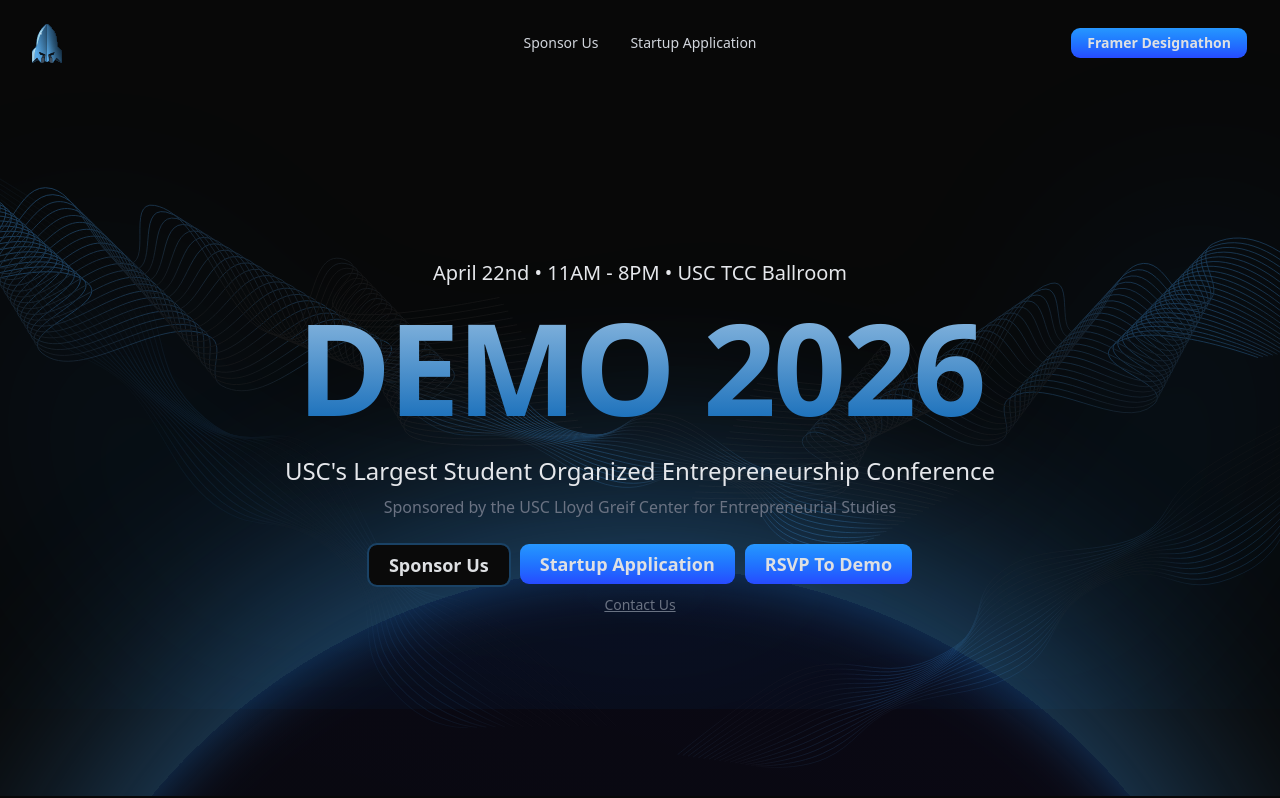
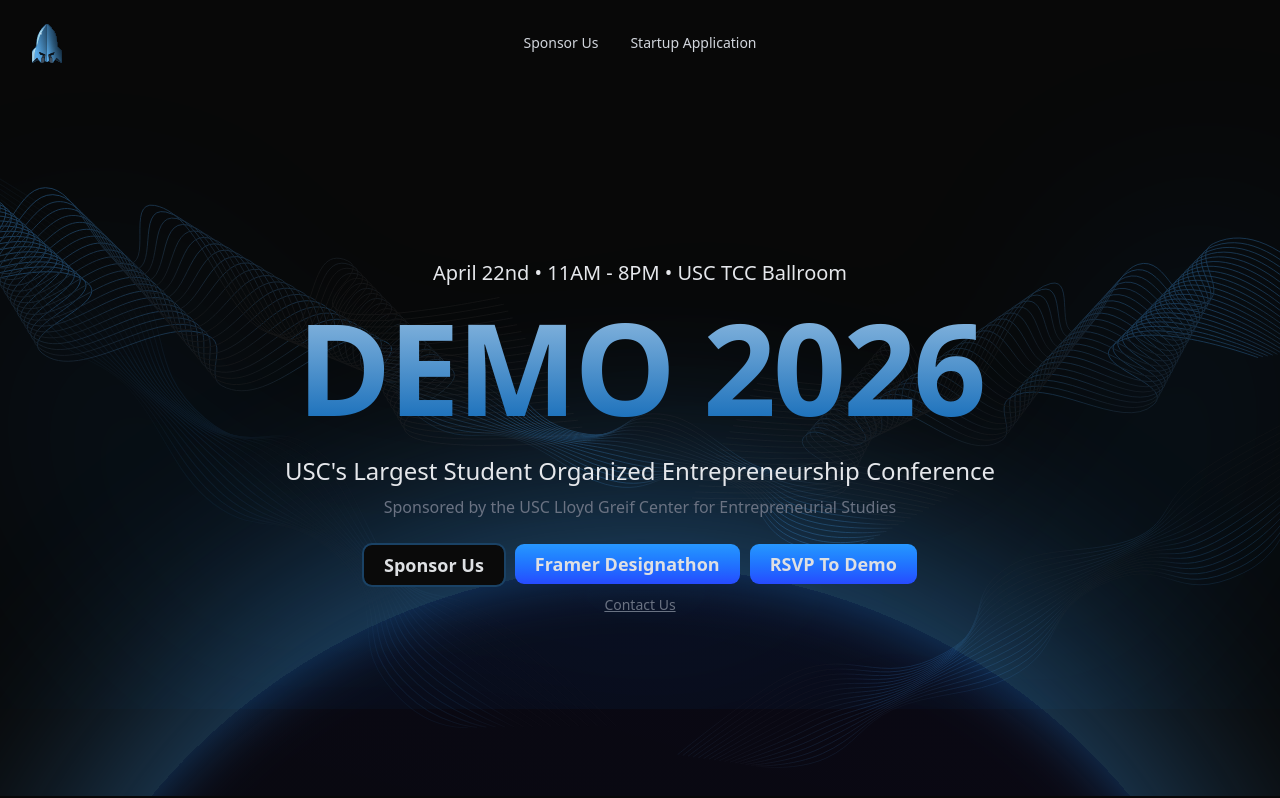
Before and after one commit to troylabs/DEMO-2025, a Next.js app: page / in a window 1280 px wide. Shown: the top 798 px of the page. Built offline with nearby package versions, Linux system fonts and the light colour scheme.

Commit message:
update designathon button and remove startup app

```diff
--- a/app/page.tsx
+++ b/app/page.tsx
@@ -217,8 +217,6 @@
               Exhibiting Startups
             </a> */}
           </div>
-
-          <EventRSVPButton className="text-sm px-4 py-2" link="https://doorlist.app/e/HBEZvDK?s=FCxxLpRWj1" cta="Framer Designathon" />
         </nav>
 
         {/* Hero Content */}
@@ -246,7 +244,7 @@
           {/* CTA Buttons */}
           <div className="mb-2 flex flex-col gap-2 sm:flex-row">
             <SponsorUsButton />
-            <StartupApplicationButton />
+            <EventRSVPButton link="https://doorlist.app/e/HBEZvDK?s=FCxxLpRWj1" cta="Framer Designathon" />
             <DemoRSVPButton />
           </div>
 
```
